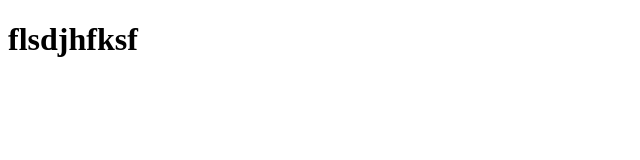
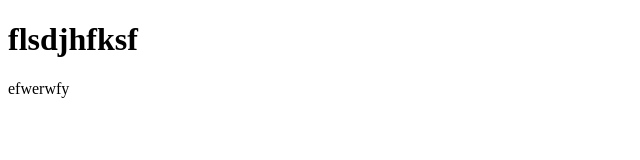
Before and after one commit to GOODHunteR12/zucco-IT-03, a plain HTML site: page index.html in a window 1280 px wide. Shown: the full height of the page, 0-640 px from the left. Drawn offline with Linux system fonts and the light colour scheme.

Commit message:
Update index.html

```diff
--- a/index.html
+++ b/index.html
@@ -8,5 +8,6 @@
 </head>
 <body>
     <h1>flsdjhfksf</h1>
+    efwerwfy
 </body>
 </html>
```
